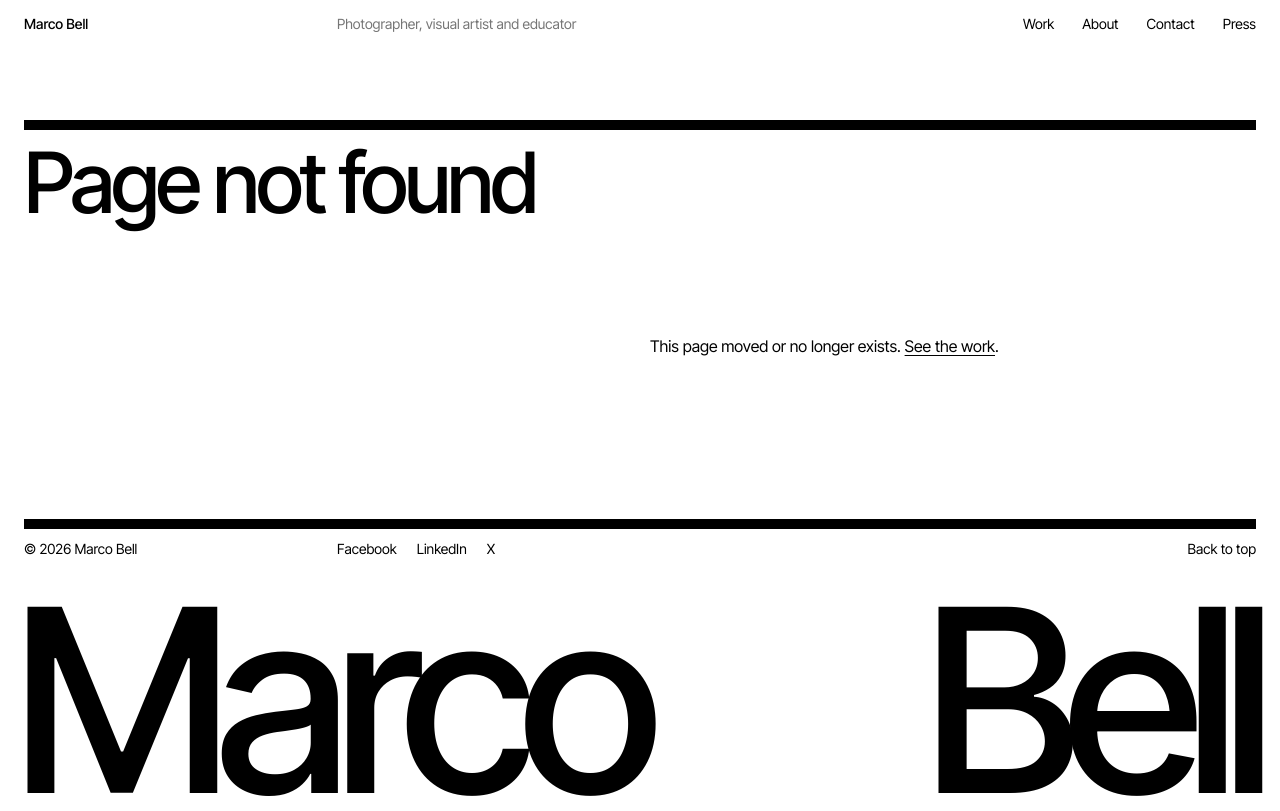
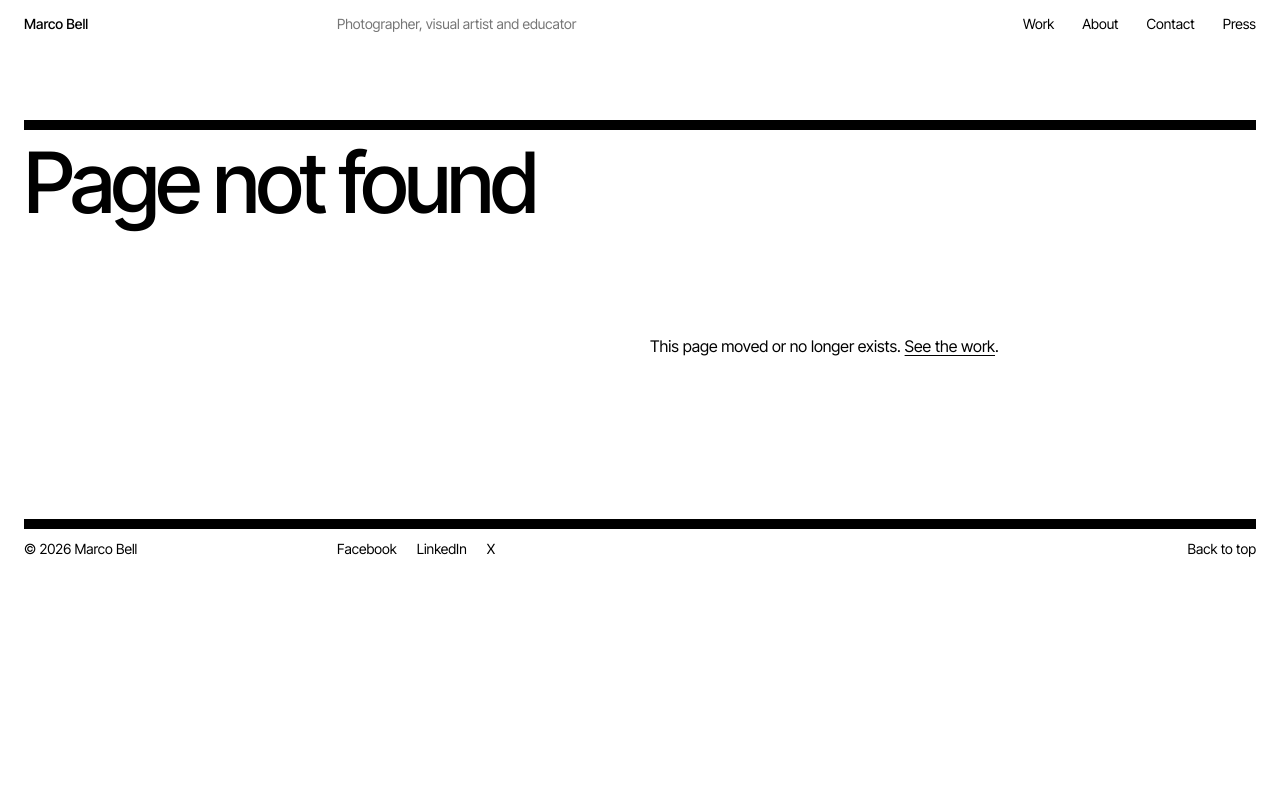
Before and after one commit to marcobell16/marcobell16.github.io, a plain HTML site: page 404.html in a window 1280 px wide. Drawn offline with Linux system fonts and the light colour scheme.

Commit message:
Smaller name on the home page, none in the footer
Co-Authored-By: Claude Opus 5.5 <noreply@anthropic.com>
Claude-Session: https://claude.ai/code/session_014a2EbphvhSu5zcJDGQi8K2

```diff
--- a/404.html
+++ b/404.html
@@ -27,7 +27,7 @@
     <span class="social"><a href="https://facebook.com/marcobellprojects" rel="me noopener" target="_blank">Facebook</a><a href="https://www.linkedin.com/in/marcobellphotographer" rel="me noopener" target="_blank">LinkedIn</a><a href="https://twitter.com/bellmarco" rel="me noopener" target="_blank">X</a></span>
     <a class="totop" href="#main">Back to top</a>
   </div>
-  <p class="bigname" aria-hidden="true"><span>Marco</span><span>Bell</span></p>
+
 </footer>
 <script src="/assets/site.js" defer></script>
 </body>
--- a/assets/site.css
+++ b/assets/site.css
@@ -50,18 +50,13 @@ p { margin: 0; }
 .top nav { grid-column: 8 / 13; display: flex; justify-content: flex-end; gap: 28px; }
 .top nav a[aria-current="page"], .top nav a:hover { text-decoration: underline; text-underline-offset: 3px; }
 
-/* The name, set large */
+/* The name */
 .bigname {
-  display: flex; justify-content: space-between;
   margin: 0; padding: 0 var(--pad);
-  font-size: 20vw; font-weight: 500; line-height: .74;
-  letter-spacing: -.065em;
-  overflow: hidden;
+  font-size: clamp(44px, 7vw, 116px); font-weight: 500; line-height: .95;
+  letter-spacing: -.045em;
 }
-.bigname span { display: block; padding-bottom: .06em; }
-.bigname span:first-child { margin-left: -.045em; }
-.bigname span:last-child { margin-right: -.01em; }
-.bigname.lead { margin-top: 9vh; margin-bottom: 18px; }
+.bigname.lead { margin-top: 10vh; margin-bottom: 22px; }
 
 /* Home */
 .home-grid { margin-top: 12px; row-gap: 48px; align-items: start; }
```
Also changed, not shown: about.html (+1 -1 lines), bolivarny.html (+1 -1 lines), contact.html (+1 -1 lines), cowboy.html (+1 -1 lines), dresscode.html (+1 -1 lines), edges-of-language.html (+1 -1 lines), index.html (+1 -1 lines), kangbashi.html (+1 -1 lines), oro-verde.html (+1 -1 lines), palimpsesto.html (+1 -1 lines), press.html (+1 -1 lines), traces.html (+1 -1 lines).
